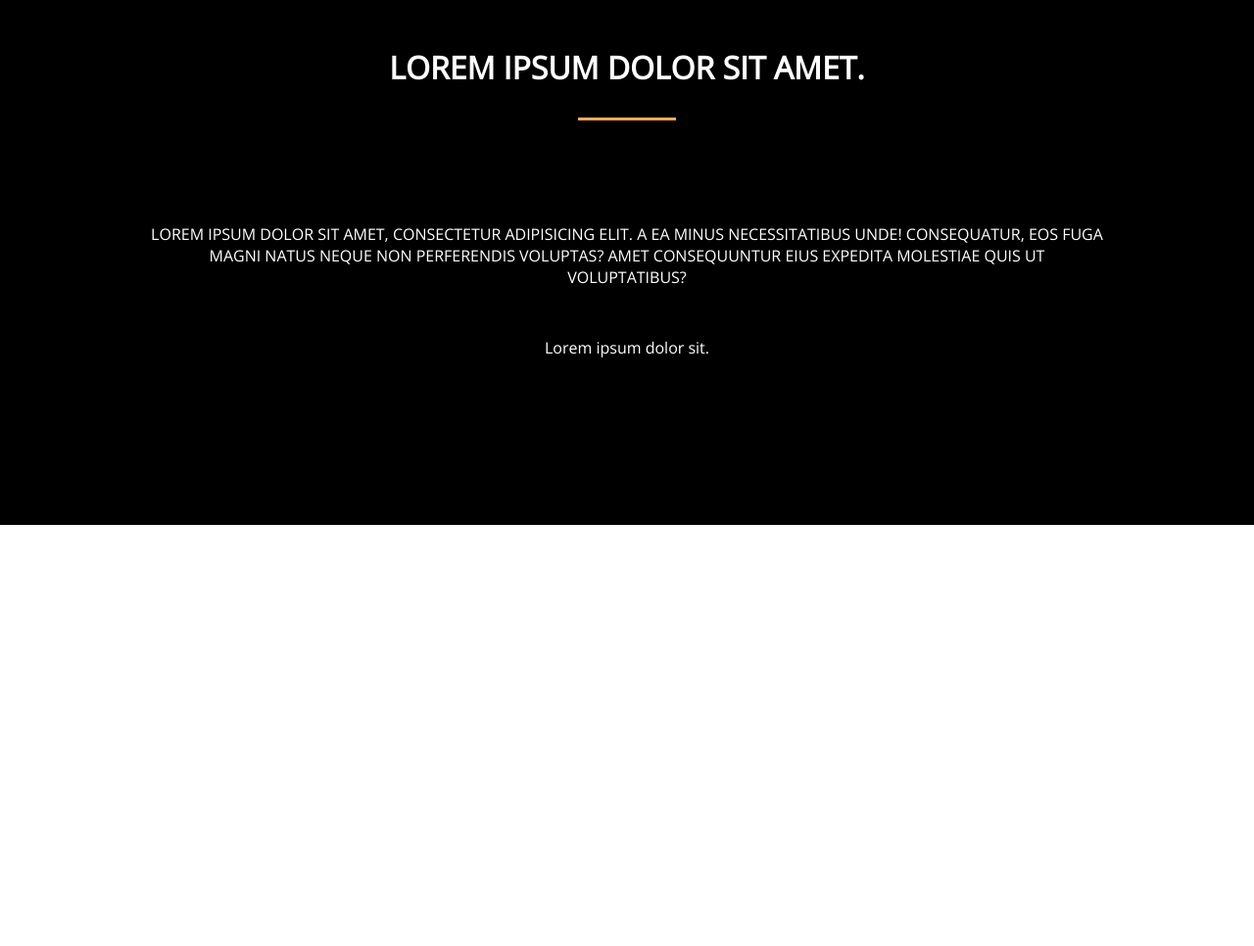
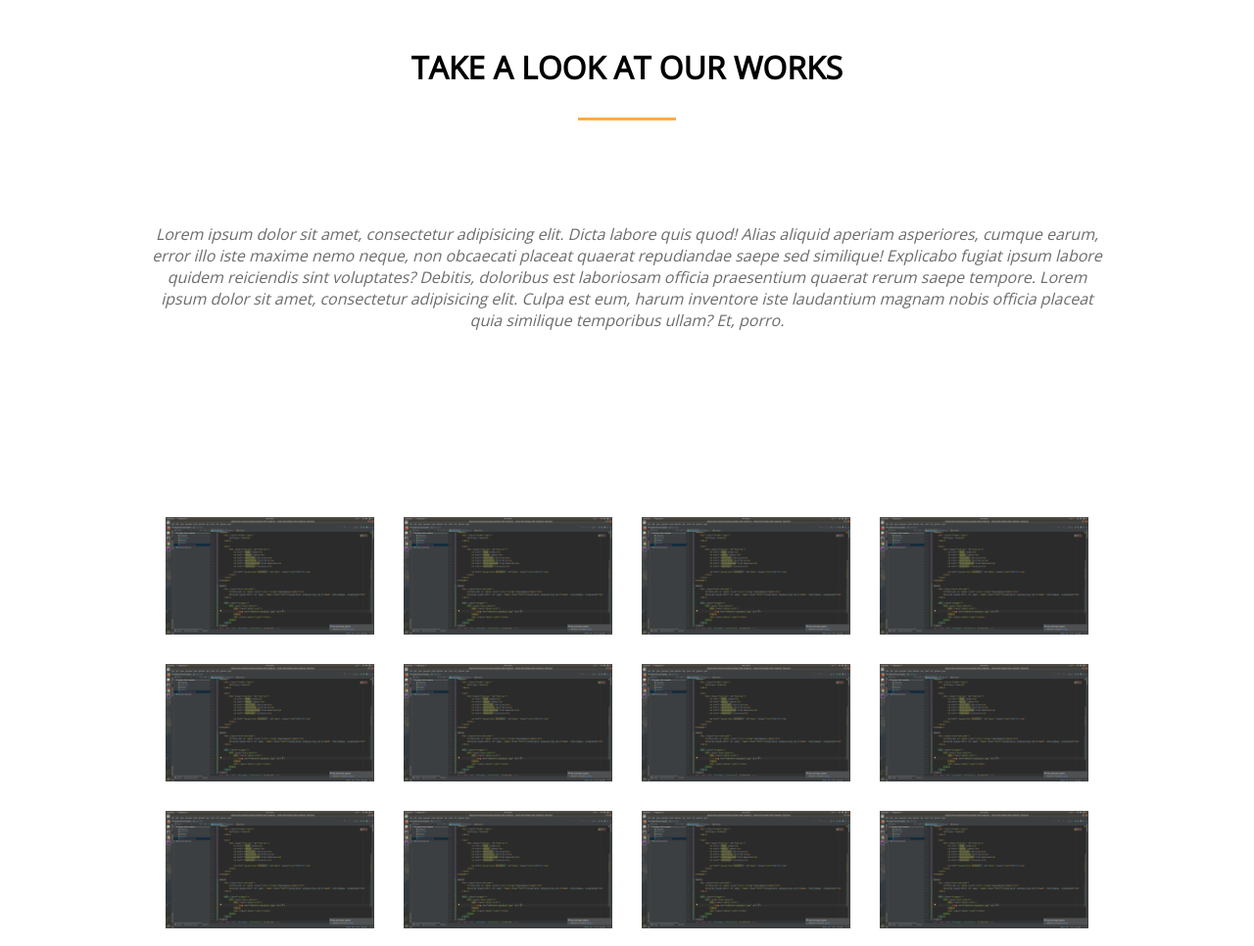
Before and after one commit to OlegMarko/simple-html-template, a plain HTML site: page index.html in a window 1280 px wide. Shown: the part 3680-4646 px from the top of the page at 98% size. Before the commit the page ends 4216 px from the top, so only its background shows below. Drawn offline with nearby package versions, Linux system fonts and the light colour scheme.

Commit message:
Made gallery block

```diff
--- a/index.html
+++ b/index.html
@@ -135,6 +135,35 @@
         </div>
     </div>
 
+    <div class="main-work">
+        <div class="wrapper">
+            <h1>TAKE A LOOK AT OUR WORKS</h1>
+            <div class="line"></div>
+            <p>Lorem ipsum dolor sit amet, consectetur adipisicing elit. Dicta labore quis quod! Alias aliquid aperiam asperiores, cumque earum, error illo iste maxime nemo neque, non obcaecati placeat quaerat repudiandae saepe sed similique! Explicabo fugiat ipsum labore quidem reiciendis sint voluptates? Debitis, doloribus est laboriosam officia praesentium quaerat rerum saepe tempore. Lorem ipsum dolor sit amet, consectetur adipisicing elit. Culpa est eum, harum inventore iste laudantium magnam nobis officia placeat quia similique temporibus ullam? Et, porro.</p>
+
+            <div class="gallery">
+                <div class="line1">
+                    <img src="img.png" alt="img1">
+                    <img src="img.png" alt="img1">
+                    <img src="img.png" alt="img1">
+                    <img src="img.png" alt="img1">
+                </div>
+                <div class="line2">
+                    <img src="img.png" alt="img2">
+                    <img src="img.png" alt="img2">
+                    <img src="img.png" alt="img2">
+                    <img src="img.png" alt="img2">
+                </div>
+                <div class="line3">
+                    <img src="img.png" alt="img3">
+                    <img src="img.png" alt="img3">
+                    <img src="img.png" alt="img3">
+                    <img src="img.png" alt="img3">
+                </div>
+            </div>
+        </div>
+    </div>
+
     <div class="main-testimonials">
         <div class="wrapper">
             <h1>Lorem ipsum dolor sit amet.</h1>
--- a/style.css
+++ b/style.css
@@ -183,6 +183,32 @@ main .main-welcome p { font-size: 21px; }
 }
 
 
+.main-work {
+    text-align: center;
+    padding: 100px 0;
+}
+.main-work h1 {
+    text-transform: uppercase;
+    margin-bottom: 30px;
+}
+.main-work p {
+    font-style: italic;
+    margin-bottom: 175px;
+    color: #6c6c6c;
+}
+.main-work img {
+    max-width: calc(100% - 30px);
+    margin: 15px;
+}
+.main-work img:hover {
+    opacity: .9;
+}
+
+.main-work .gallery div {
+    display: grid;
+    grid-template-columns: auto auto auto auto;
+}
+
 
 .main-testimonials {
     background-color: #000000;
@@ -253,7 +279,13 @@ main .main-welcome p { font-size: 21px; }
 
     .team-items { flex-direction: column; }
 
+    .line1 img:not(:first-child) { display: none; }
+    .line2 img:not(:first-child) { display: none; }
+    .line3 img:not(:first-child) { display: none; }
 
+    .main-work .gallery div {
+        grid-template-columns: auto;
+    }
 
     .services-cards {
         grid-template-columns: auto;
```
